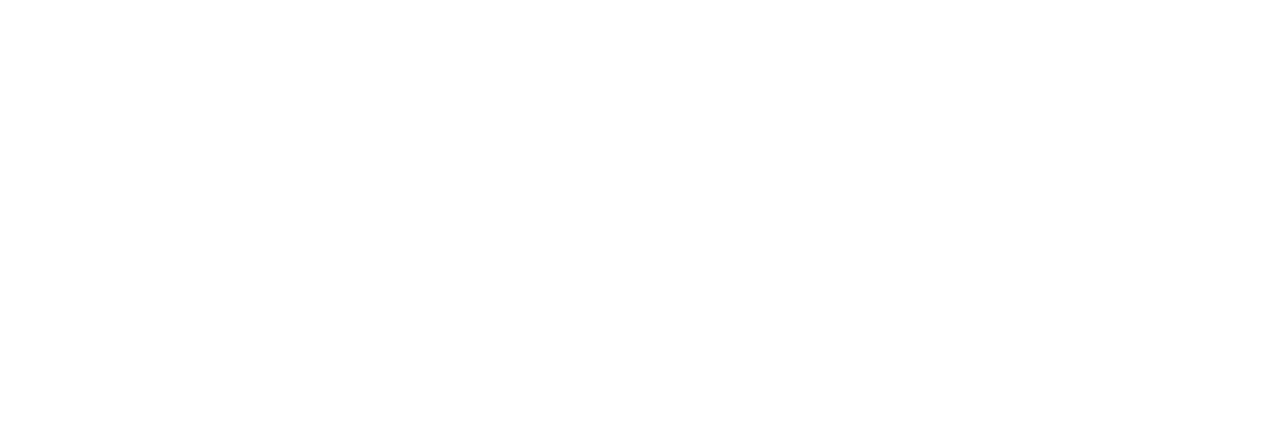
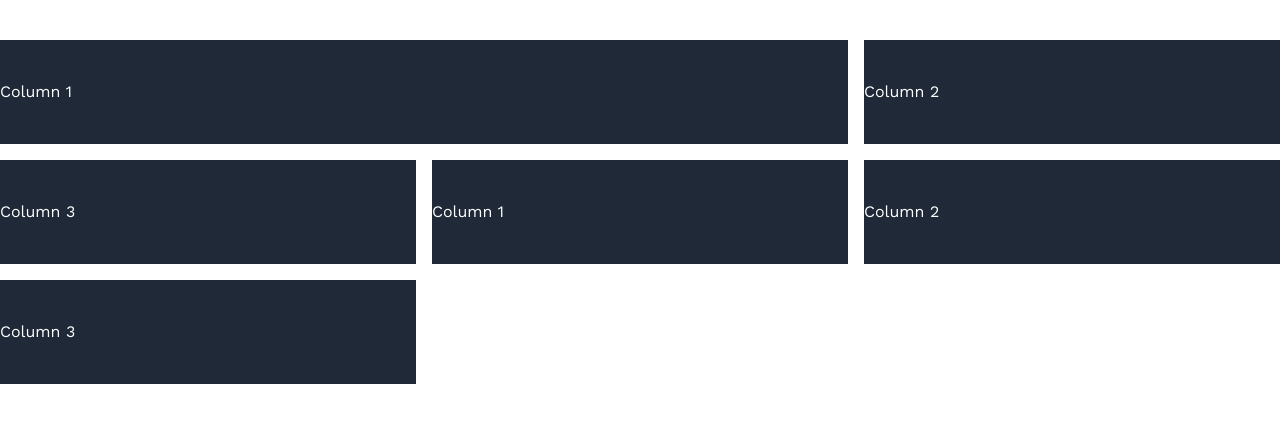
Before and after one commit to budistwn15/tailwind-from-the-start, a React (Vite) app: page /grid in a window 1280 px wide. Before the commit this address had no page. Shown: the top 422 px of the page. Built offline with nearby package versions, Linux system fonts and the light colour scheme.

Commit message:
Mari kita coba grid

```diff
--- a/src/App.jsx
+++ b/src/App.jsx
@@ -1,6 +1,7 @@
 import { Routes, Route, BrowserRouter } from 'react-router-dom';
 import Home from './views/Home';
 import Button from './views/Button';
+import Grid from './views/Grid';
 
 function app() {
     return (
@@ -8,6 +9,7 @@
             <Routes>
                 <Route path='/' element={<Home/>} />
                 <Route path='/button' element={<Button/>} />
+                <Route path='/grid' element={<Grid/>} />
             </Routes>
         </BrowserRouter>
     );
--- /dev/null
+++ b/src/views/Grid.jsx
@@ -0,0 +1,28 @@
+export default function Grid() {
+    return (
+        <div className="antialiased font-sans">
+            <div className="container mx-auto py-10">
+                <div className="grid grid-cols-3 gap-4">
+                    <div className="col-span-2">
+                        <div className="bg-gray-800 text-white py-10">Column 1</div>
+                    </div>
+                    <div>
+                        <div className="bg-gray-800 text-white py-10">Column 2</div>
+                    </div>
+                    <div>
+                        <div className="bg-gray-800 text-white py-10">Column 3</div>
+                    </div>
+                    <div>
+                        <div className="bg-gray-800 text-white py-10">Column 1</div>
+                    </div>
+                    <div>
+                        <div className="bg-gray-800 text-white py-10">Column 2</div>
+                    </div>
+                    <div>
+                        <div className="bg-gray-800 text-white py-10">Column 3</div>
+                    </div>
+                </div>
+            </div>
+        </div>
+    )
+}
```
